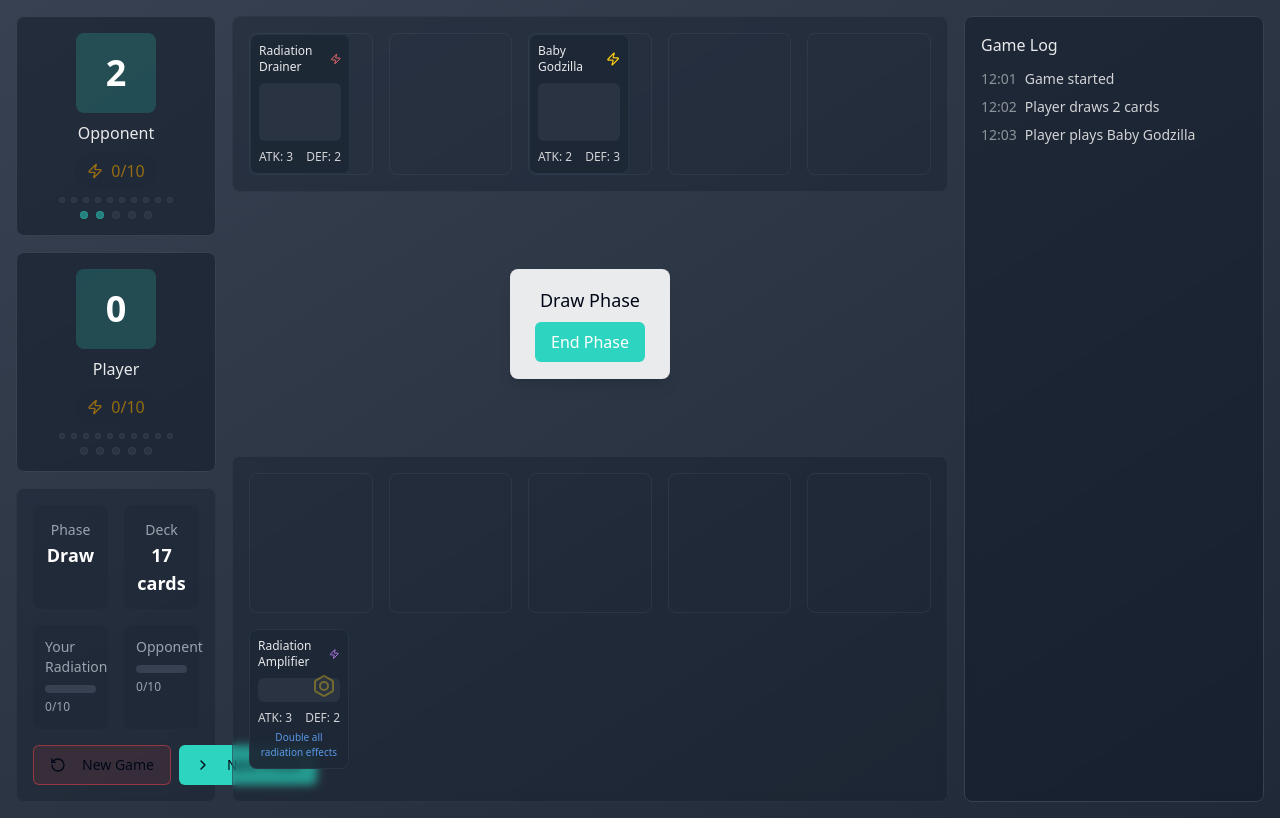
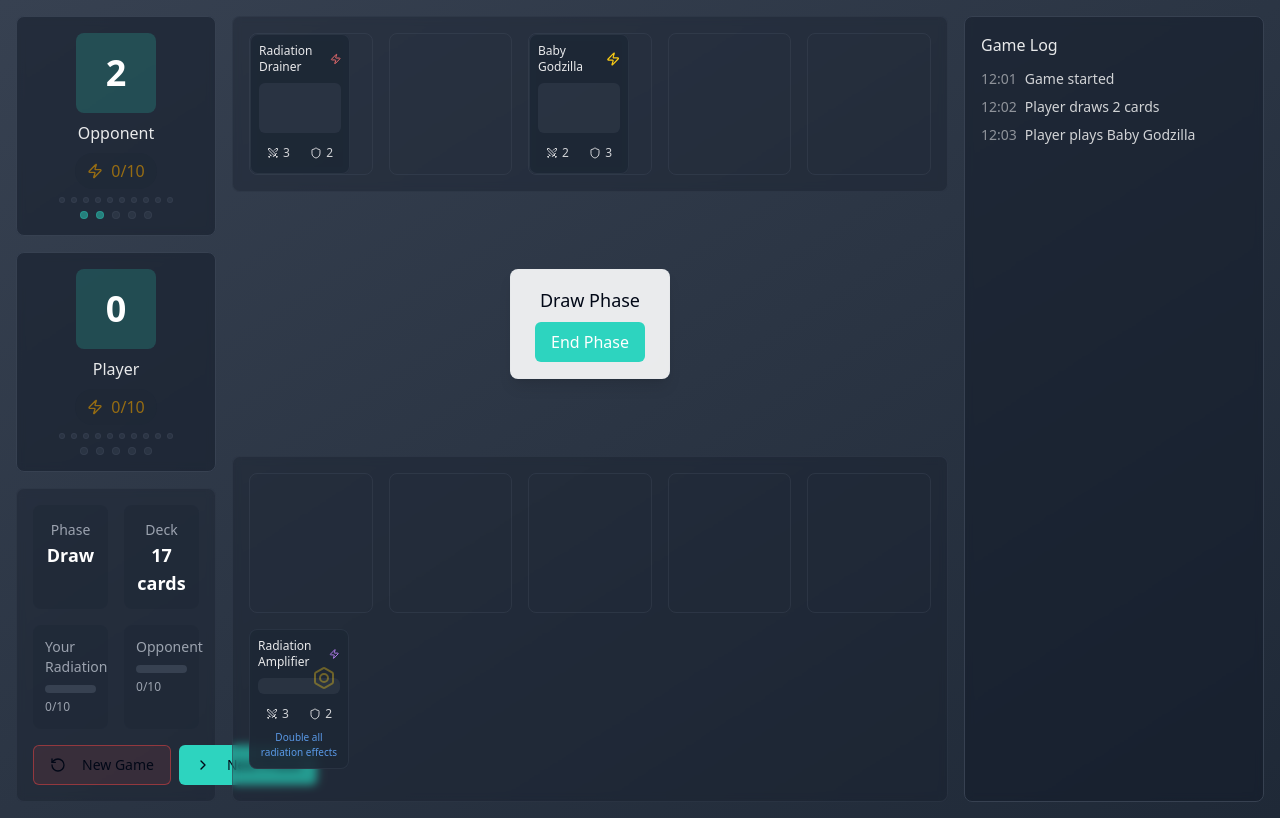
Before and after one commit to Powdurrr/radioactive-creatures-card-battle, a React (Vite) app: page / in a window 1280 px wide. Built offline with nearby package versions, Linux system fonts and the light colour scheme.

Commit message:
Implement combat system
This commit continues the development of the game's combat system.  Further details on specific implementations are not included in this commit message.

```diff
--- a/src/components/card/CardStats.tsx
+++ b/src/components/card/CardStats.tsx
@@ -1,12 +1,14 @@
 
 import React from 'react';
+import { Swords, Shield } from 'lucide-react';
+import { motion } from 'framer-motion';
 
 interface CardStatsProps {
   attack: number;
   defense: number;
   isTransformed: boolean;
-  isAttacking: boolean;
-  isBlocking: boolean;
+  isAttacking?: boolean;
+  isBlocking?: boolean;
 }
 
 export const CardStats = ({
@@ -17,19 +19,36 @@ export const CardStats = ({
   isBlocking
 }: CardStatsProps) => {
   return (
-    <div className="flex justify-between mt-2 text-xs text-white/80">
-      <span className={`
-        ${isTransformed ? 'text-primary font-bold' : ''}
-        ${isAttacking ? 'text-red-400' : ''}
-      `}>
-        ATK: {isTransformed ? attack * 2 : attack}
-      </span>
-      <span className={`
-        ${isTransformed ? 'text-primary font-bold' : ''}
-        ${isBlocking ? 'text-blue-400' : ''}
-      `}>
-        DEF: {isTransformed ? Math.floor(defense * 1.5) : defense}
-      </span>
+    <div className="flex justify-between mt-2 text-xs">
+      <motion.div
+        className={`
+          flex items-center gap-1 px-2 py-1 rounded
+          ${isAttacking ? 'bg-red-500/20 text-red-400' : 'text-white/80'}
+          ${isTransformed ? 'font-bold' : ''}
+        `}
+        animate={isAttacking ? {
+          scale: [1, 1.1, 1],
+          transition: { duration: 0.5, repeat: Infinity }
+        } : {}}
+      >
+        <Swords className="w-3 h-3" />
+        <span>{isTransformed ? attack * 2 : attack}</span>
+      </motion.div>
+
+      <motion.div
+        className={`
+          flex items-center gap-1 px-2 py-1 rounded
+          ${isBlocking ? 'bg-blue-500/20 text-blue-400' : 'text-white/80'}
+          ${isTransformed ? 'font-bold' : ''}
+        `}
+        animate={isBlocking ? {
+          scale: [1, 1.1, 1],
+          transition: { duration: 0.5, repeat: Infinity }
+        } : {}}
+      >
+        <Shield className="w-3 h-3" />
+        <span>{isTransformed ? Math.floor(defense * 1.5) : defense}</span>
+      </motion.div>
     </div>
   );
 };
--- a/src/components/card/CardTooltip.tsx
+++ b/src/components/card/CardTooltip.tsx
@@ -1,6 +1,7 @@
 
 import React from 'react';
 import { getRadiationEffectInfo } from '@/utils/radiationEffects';
+import { Swords, Shield, Zap } from 'lucide-react';
 
 interface CardTooltipProps {
   name: string;
@@ -26,10 +27,13 @@ export const CardTooltip = ({
   isTransformed
 }: CardTooltipProps) => {
   const { color, description } = getRadiationEffectInfo(radiationEffect);
+  const transformedAttack = isTransformed ? attack * 2 : attack;
+  const transformedDefense = isTransformed ? Math.floor(defense * 1.5) : defense;
 
   return (
     <div className="flex flex-col gap-2">
       <div className="font-semibold text-sm">{name}</div>
+
       {radiationEffect && (
         <div className="text-xs opacity-90">
           <span className={`font-medium ${color}`}>
@@ -37,24 +41,43 @@ export const CardTooltip = ({
           </span> {description}
         </div>
       )}
+
       {specialAbility && (
         <div className="text-xs opacity-90">
           <span className="font-medium text-primary">Special:</span> {specialAbility}
         </div>
       )}
+
+      <div className="flex flex-col gap-1 mt-1">
+        <div className={`text-xs ${isAttacking ? 'text-red-400' : 'text-white/80'} flex items-center gap-1`}>
+          <Swords className="w-3 h-3" />
+          Attack Power: {transformedAttack}
+          {isTransformed && <span className="text-primary">(Transformed)</span>}
+        </div>
+
+        <div className={`text-xs ${isBlocking ? 'text-blue-400' : 'text-white/80'} flex items-center gap-1`}>
+          <Shield className="w-3 h-3" />
+          Defense: {transformedDefense}
+          {isTransformed && <span className="text-primary">(Transformed)</span>}
+        </div>
+      </div>
+
       {canTransform && (
-        <div className="text-xs text-yellow-400">
-          Ready to transform! (3 stones collected)
+        <div className="text-xs text-yellow-400 flex items-center gap-1">
+          <Zap className="w-3 h-3" />
+          Ready to transform!
         </div>
       )}
+
       {isAttacking && (
-        <div className="text-xs text-red-400">
-          Attacking with {isTransformed ? attack * 2 : attack} power
+        <div className="text-xs text-red-400 font-medium">
+          Attacking with {transformedAttack} power
         </div>
       )}
+
       {isBlocking && (
-        <div className="text-xs text-blue-400">
-          Blocking with {isTransformed ? Math.floor(defense * 1.5) : defense} defense
+        <div className="text-xs text-blue-400 font-medium">
+          Blocking with {transformedDefense} defense
         </div>
       )}
     </div>
```
